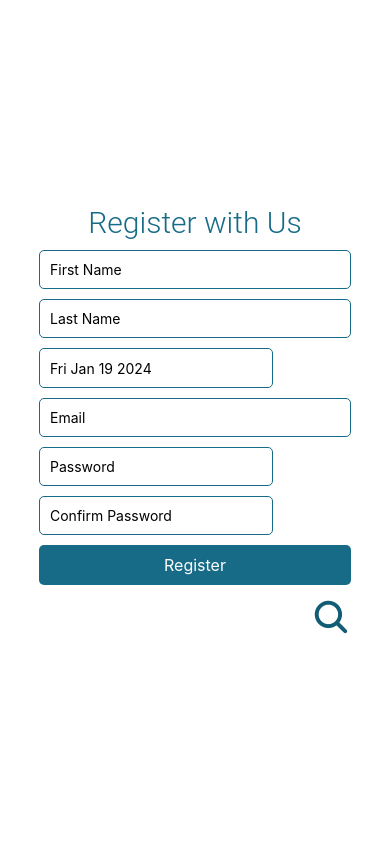
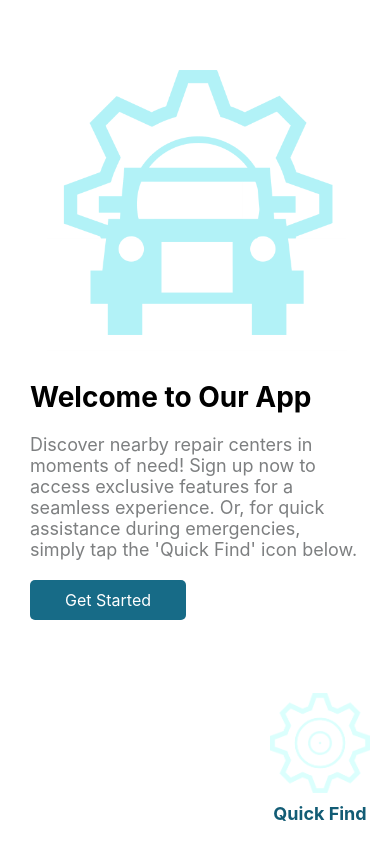
Before and after one commit to JayashanS/wrench-it-app, a React Native app in the folder mobile/: screen /Starting in a window 390 px wide. Built offline with nearby package versions, Linux system fonts and the light colour scheme.

Commit message:
Starting Page

```diff
--- a/mobile/routes/AuthNavigator.js
+++ b/mobile/routes/AuthNavigator.js
@@ -2,6 +2,7 @@ import React from "react";
 import { NavigationContainer } from "@react-navigation/native";
 import { createStackNavigator } from "@react-navigation/stack";
 import Splash from "../screens/Auth/Splash";
+import Starting from "../screens/Auth/Starting";
 import Login from "../screens/Auth/Login";
 import SignUp from "../screens/Auth/SignUp";
 import Profile from "../screens/Request/Profile";
@@ -18,6 +19,11 @@ export default function AuthStack() {
         name="Splash"
         options={{ headerShown: false }}
         component={Splash}
+      />
+      <Stack.Screen
+        name="Starting"
+        options={{ headerShown: false }}
+        component={Starting}
       />
       <Stack.Screen
         name="Login"
@@ -48,15 +54,16 @@ export default function AuthStack() {
 
       <Stack.Screen
         name="Profile"
-
-        options={{ title: "Profile",
+        options={{
+          title: "Profile",
           headerStyle: {
             backgroundColor: "#125C75",
           },
           headerTintColor: "#fff",
           headerTitleStyle: {
             fontWeight: "bold",
-        }, }}
+          },
+        }}
         component={Profile}
       />
 
@@ -89,7 +96,6 @@ export default function AuthStack() {
           },
         }}
       />
-
     </Stack.Navigator>
   );
 }
--- a/mobile/screens/Auth/Splash.js
+++ b/mobile/screens/Auth/Splash.js
@@ -9,7 +9,7 @@ export default function Splash() {
 
   useEffect(() => {
     const timer = setTimeout(() => {
-      navigation.replace("SignUp");
+      navigation.replace("Starting");
     }, 5000);
 
     return () => clearTimeout(timer);
--- /dev/null
+++ b/mobile/screens/Auth/Starting.js
@@ -0,0 +1,105 @@
+import React from "react";
+import {
+  View,
+  Text,
+  Image,
+  StyleSheet,
+  TouchableOpacity,
+  Dimensions,
+} from "react-native";
+import Start from "../../assets/wrenchit-start.png";
+import Img from "../../assets/wrenchit-white.png";
+
+const windowWidth = Dimensions.get("window").width;
+const Starting = ({ navigation }) => {
+  const handleButtonClick = (routeName) => {
+    navigation.navigate(routeName);
+  };
+
+  return (
+    <View style={styles.container}>
+      <View style={styles.imageContainer}>
+        <Image source={Start} style={styles.image} />
+      </View>
+
+      <Text style={styles.title}>Welcome to Our App</Text>
+      <Text style={styles.body}>
+        Discover nearby repair centers in moments of need! Sign up now to access
+        exclusive features for a seamless experience. Or, for quick assistance
+        during emergencies, simply tap the 'Quick Find' icon below.
+      </Text>
+      <TouchableOpacity
+        onPress={() => handleButtonClick("SignUp")}
+        style={{
+          width: windowWidth * 0.4,
+          height: windowWidth * 0.1,
+          height: 40,
+          backgroundColor: "#176B87",
+          justifyContent: "center",
+          alignItems: "center",
+          borderRadius: 5,
+          marginLeft: 30,
+        }}
+      >
+        <Text style={{ color: "#fff", fontSize: 16 }}>Get Started</Text>
+      </TouchableOpacity>
+      <TouchableOpacity
+        style={styles.touchableContainer}
+        onPress={() => handleButtonClick("NearByCenters")}
+      >
+        <Image source={Img} style={styles.icon} />
+        <Text style={styles.buttonText}>Quick Find</Text>
+      </TouchableOpacity>
+    </View>
+  );
+};
+
+const styles = StyleSheet.create({
+  container: {
+    flex: 1,
+    alignItems: "flex-start",
+    backgroundColor: "#FFFFFF",
+  },
+  imageContainer: {
+    marginLeft: windowWidth * 0.12,
+  },
+  image: {
+    width: 300,
+    height: 300,
+    resizeMode: "contain",
+    marginTop: 60,
+    marginBottom: 20,
+  },
+  title: {
+    fontSize: 28,
+    fontWeight: "bold",
+    marginBottom: 20,
+    marginLeft: 30,
+  },
+  body: {
+    fontSize: 18,
+    color: "#7d7f80",
+    marginBottom: 20,
+    marginLeft: 30,
+    marginRight: 30,
+  },
+  touchableContainer: {
+    position: "absolute",
+    bottom: 20,
+    right: 20,
+    alignItems: "center",
+  },
+  icon: {
+    width: 100,
+    height: 100,
+    resizeMode: "contain",
+    marginBottom: 10,
+  },
+  buttonText: {
+    fontSize: 18,
+    fontWeight: "bold",
+    color: "#125C75",
+  },
+});
+
+export default Starting;
```
Also changed, not shown: mobile/assets/wrenchit-start.png (added). Lines whose indentation alone changed are shown as unchanged.
